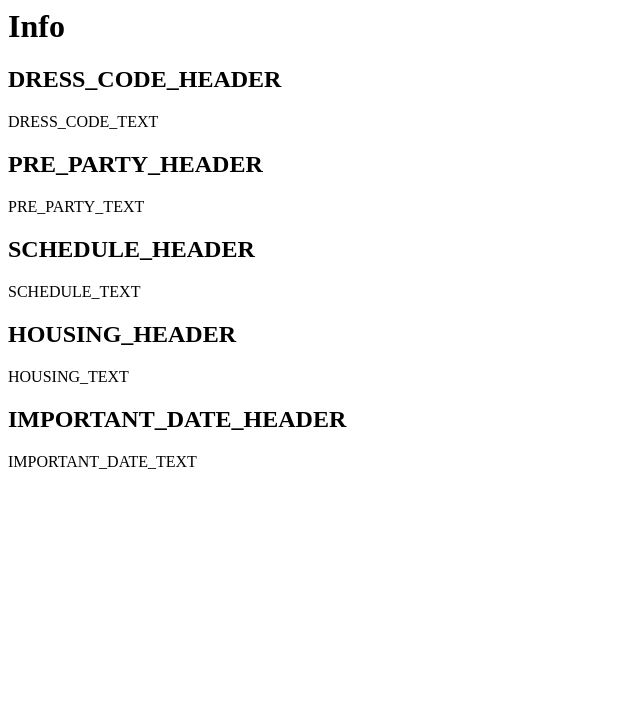
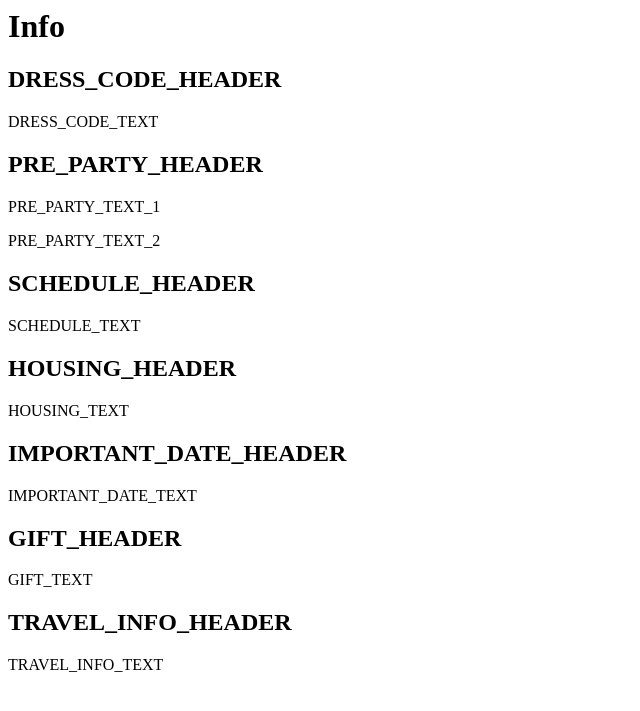
Before and after one commit to gurglet/johaneunyoung.com, a Django app: template wedding/templates/info.html in a window 1280 px wide. Shown: the top 711 px of the page, without its empty margins (0-640 px from the left). Run offline with Django 3.2, Linux system fonts and the light colour scheme; the template is opened without the code that fills it, so the values that code supplies are empty.

Commit message:
Gustaf la till en makefile och lite saker (konstigt att skriva changlog på svenska)

```diff
--- a/wedding/templates/base.html
+++ b/wedding/templates/base.html
@@ -68,6 +68,7 @@
 				{% comment %}
 				{% include "gallery.html" %}
 				{% endcomment %}
+				<img src="https://dl.dropbox.com/u/1910878/IMG_3348.jpg">
 			</div>
 		</div>
 	</div>
--- a/wedding/templates/home.html
+++ b/wedding/templates/home.html
@@ -1,7 +1,5 @@
 {% load i18n %}
 <div class="jumbotron">
-	<img src="https://dl.dropbox.com/u/1910878/IMG_3348.jpg">
-
 	<h1>
 		{% trans "WELCOME_MESSAGE" %}
 	</h1>
--- a/wedding/templates/info.html
+++ b/wedding/templates/info.html
@@ -7,7 +7,10 @@
 </p>
 <h2>{% trans "PRE_PARTY_HEADER" %}</h2>
 <p>
-	{% trans "PRE_PARTY_TEXT" %}
+	{% trans "PRE_PARTY_TEXT_1" %}
+</p>
+<p>
+	{% trans "PRE_PARTY_TEXT_2" %}
 </p>
 <h2>{% trans "SCHEDULE_HEADER" %}</h2>
 <p>
@@ -20,3 +23,13 @@
 <p>
 	{% trans "IMPORTANT_DATE_TEXT" %}
 </p>
+
+<h2>{% trans "GIFT_HEADER" %}</h2>
+<p>
+	{% trans "GIFT_TEXT" %}
+</p>
+
+<h2>{% trans "TRAVEL_INFO_HEADER" %}</h2>
+<p>
+	{% trans "TRAVEL_INFO_TEXT" %}
+</p>
```
Also changed, not shown: wedding/locale/en/LC_MESSAGES/django.po, wedding/locale/sv/LC_MESSAGES/django.po, 1 other file.
